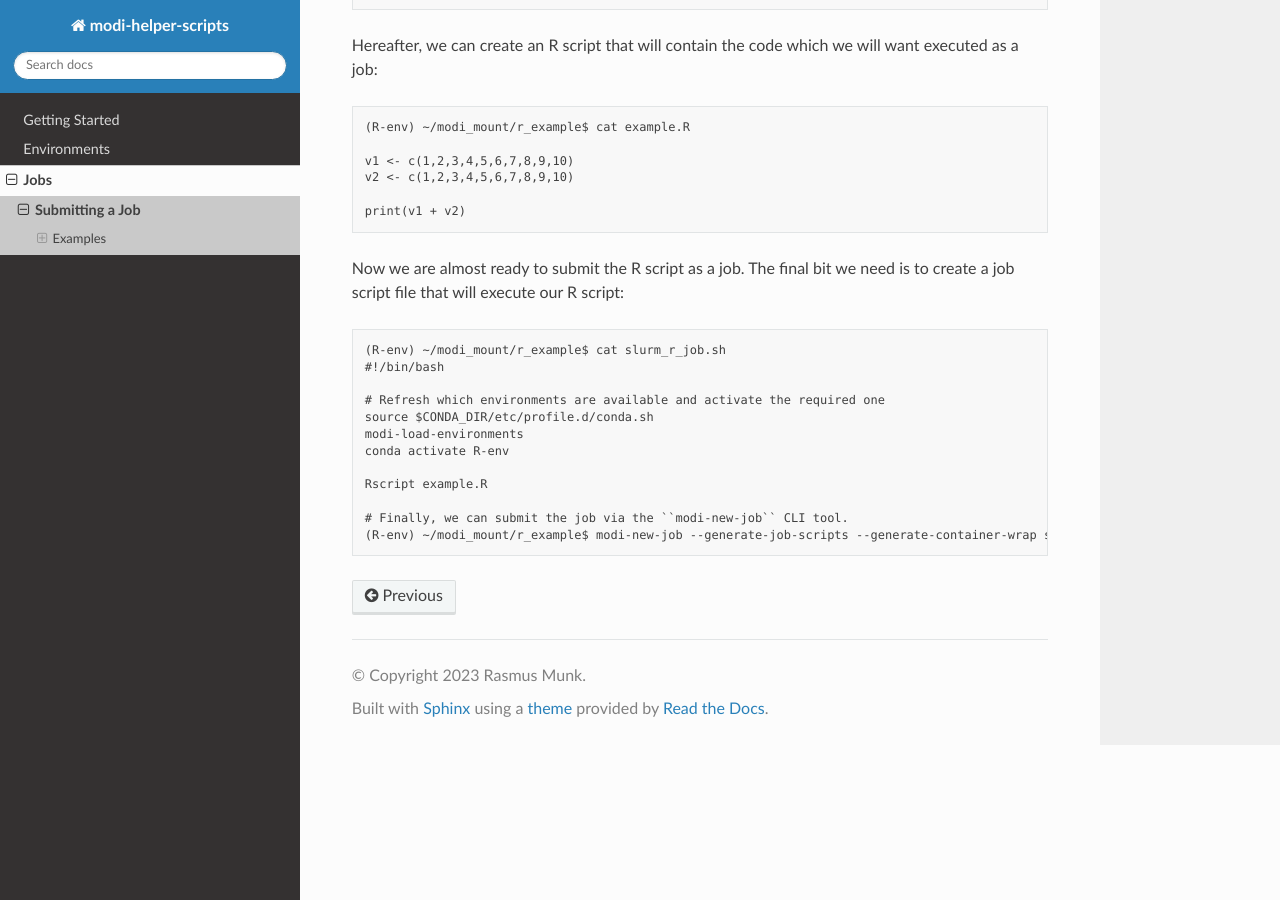
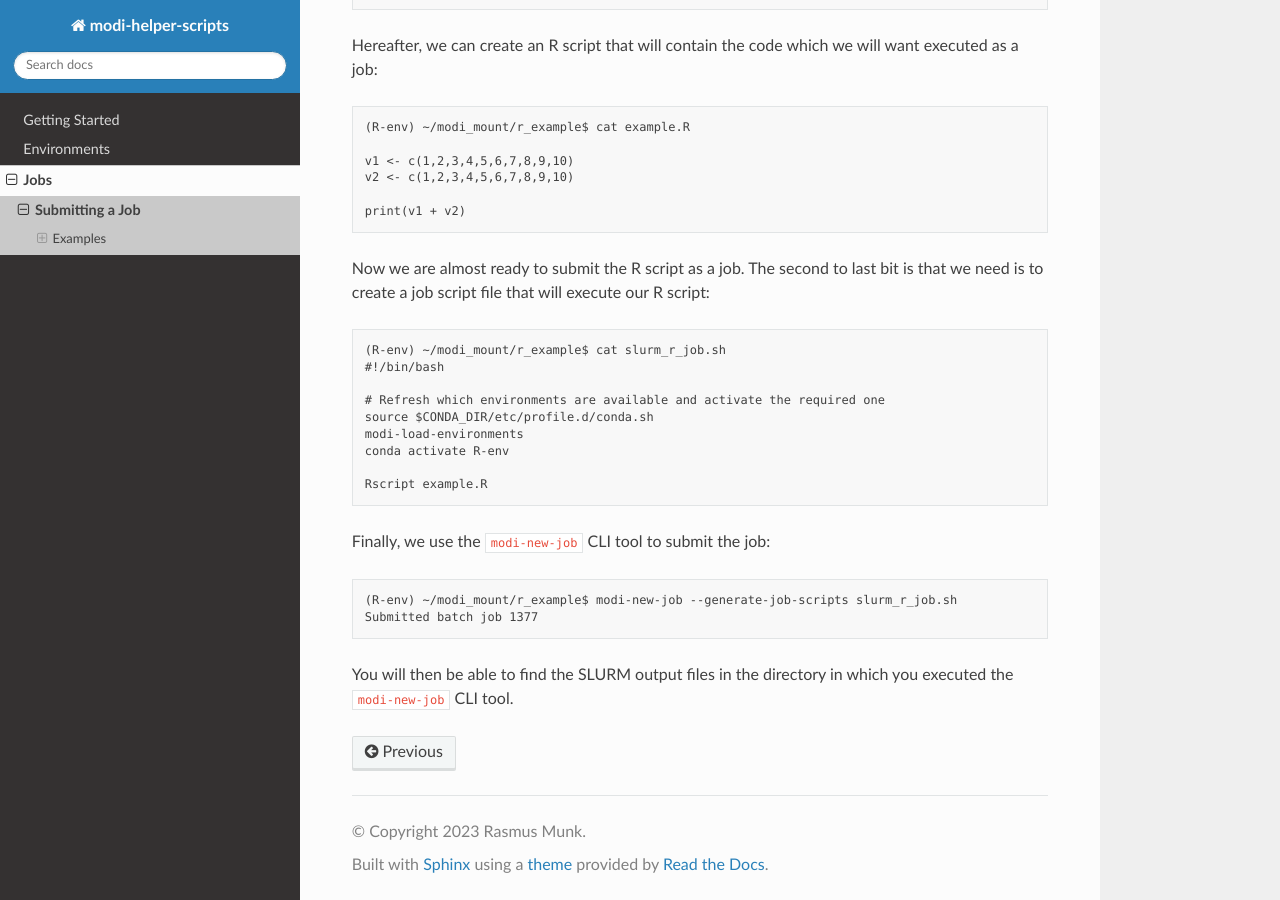
Before and after one commit to ucphhpc/modi-helper-scripts, a Sphinx documentation site: the page built from docs/sections/jobs/new.rst, in a window 1280 px wide and 900 px high, scrolled down 3455 px. Built offline with Sphinx 7.4.7 and the Read the Docs theme 2.0.0, drawn with Linux system fonts in a browser that asks for light colours.

Commit message:
Expand on the result of submitting the R job

```diff
--- a/docs/sections/jobs/new.rst
+++ b/docs/sections/jobs/new.rst
@@ -148,7 +148,7 @@ Hereafter, we can create an R script that will contain the code which we will wa
 
     print(v1 + v2)
 
-Now we are almost ready to submit the R script as a job. The final bit we need is to create
+Now we are almost ready to submit the R script as a job. The second to last bit is that we need is to create
 a job script file that will execute our R script::
 
         (R-env) ~/modi_mount/r_example$ cat slurm_r_job.sh
@@ -161,5 +161,9 @@ a job script file that will execute our R script::
 
         Rscript example.R
 
-        # Finally, we can submit the job via the ``modi-new-job`` CLI tool.
-        (R-env) ~/modi_mount/r_example$ modi-new-job --generate-job-scripts --generate-container-wrap slurm_r_job.sh
+Finally, we use the ``modi-new-job`` CLI tool to submit the job::
+
+    (R-env) ~/modi_mount/r_example$ modi-new-job --generate-job-scripts slurm_r_job.sh
+    Submitted batch job 1377
+
+You will then be able to find the SLURM output files in the directory in which you executed the ``modi-new-job`` CLI tool.
```
